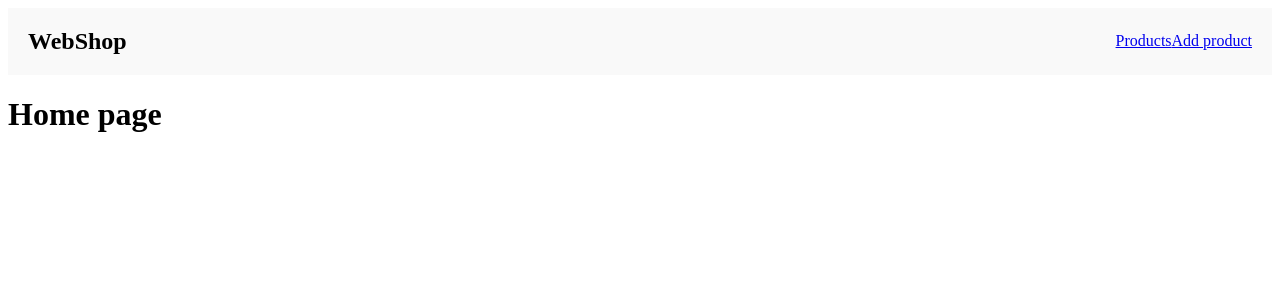
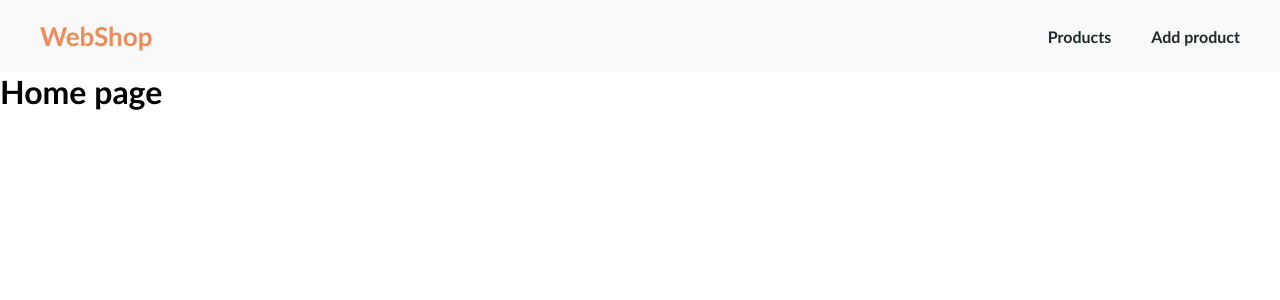
Before and after one commit to JosipVojkovic/Internship-15-WebStore, a React (Vite) app: page / in a window 1280 px wide. Shown: the top 300 px of the page. Built offline with nearby package versions, Linux system fonts and the light colour scheme.

Commit message:
Add Navbar and its styling

```diff
--- a/src/components/Navbar.css
+++ b/src/components/Navbar.css
@@ -3,10 +3,31 @@
   justify-content: space-between;
   align-items: center;
   padding: 0 20px;
-  background-color: rgba(249, 249, 249, 255);
+  background-color: var(--primaryBgColor);
+  padding: 0 20px;
+}
+
+.main-navigation > h2 {
+  color: var(--secondaryColor);
+  padding: 20px;
+  font-size: 26px;
 }
 
 .main-navigation > ul {
   display: flex;
   list-style-type: none;
 }
+
+.main-navigation > ul > li > a {
+  padding: 20px;
+  color: var(--primaryColor);
+  text-decoration: none;
+  font-weight: 600;
+  font-size: 16px;
+  transition: ease 0.1s;
+}
+
+.main-navigation > ul > li > a:hover {
+  background-color: var(--secondaryColor);
+  color: white;
+}
--- a/src/index.css
+++ b/src/index.css
@@ -1,5 +1,13 @@
 :root {
+  --primaryBgColor: rgba(249, 249, 249, 255);
+  --secondaryBgColor: rgb(250, 243, 235);
+  --primaryColor: rgb(32, 40, 43);
+  --secondaryColor: rgb(239, 139, 89);
+}
+
+* {
   margin: 0;
   padding: 0;
   box-sizing: border-box;
+  font-family: Calibri, "Trebuchet MS", sans-serif;
 }
```
